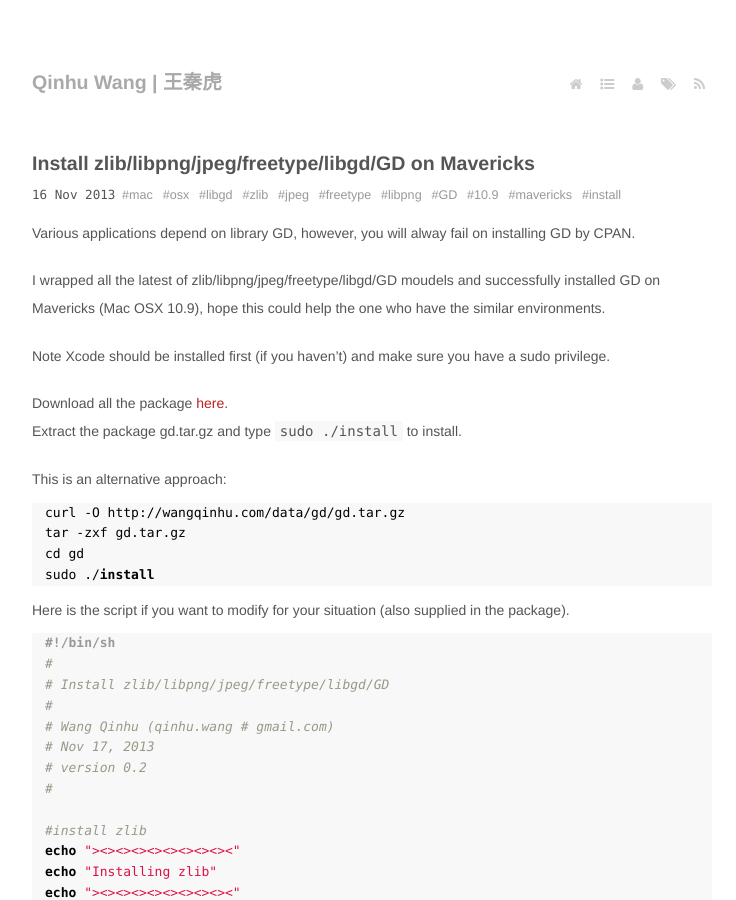
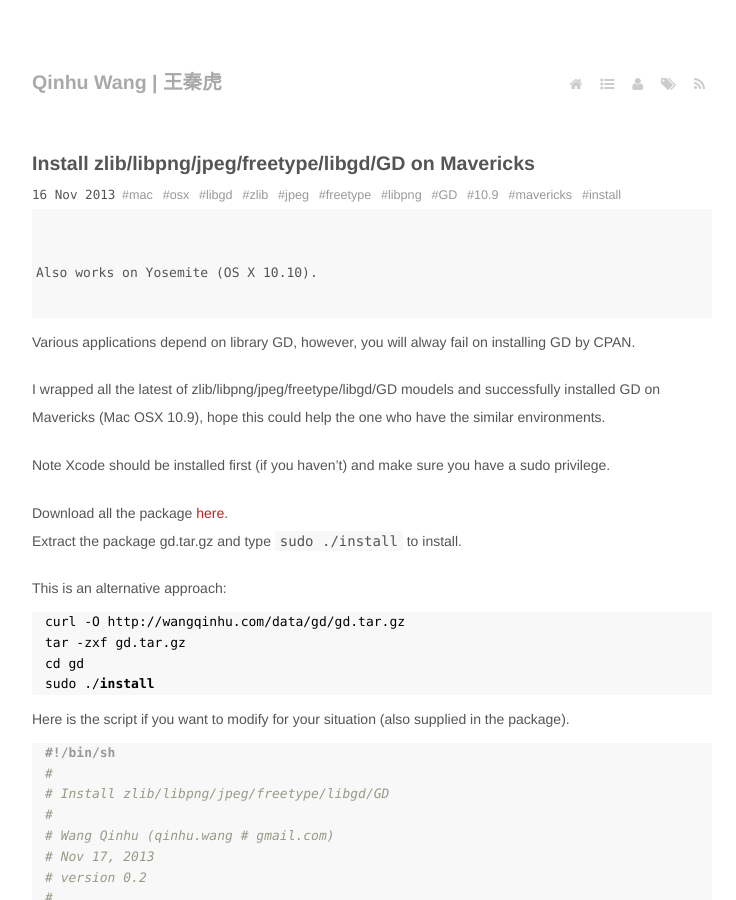
Before and after one commit to wangqinhu/wangqinhu.github.io, a Jekyll site: the page built from _posts/2013-11-16-install-gd-on-mavericks.md, in a window 1280 px wide and 900 px high. Shown: the whole window, without its empty margins (268-1004 px from the left). Built offline with Jekyll 4.4.1, drawn with Linux system fonts in a browser that asks for light colours; Markdown is read by kramdown in place of the engine named in the settings.

Commit message:
update post

```diff
--- a/_posts/2013-11-16-install-gd-on-mavericks.md
+++ b/_posts/2013-11-16-install-gd-on-mavericks.md
@@ -4,6 +4,8 @@
 tags:	[mac, osx, libgd, zlib, jpeg, freetype, libpng, GD, 10.9, mavericks, install]
 date:	2013-11-16 09:20:50
 ---
+
+>Also works on Yosemite (OS X 10.10).
 
 Various applications depend on library GD, however, you will alway fail on installing GD by CPAN.
 
```
